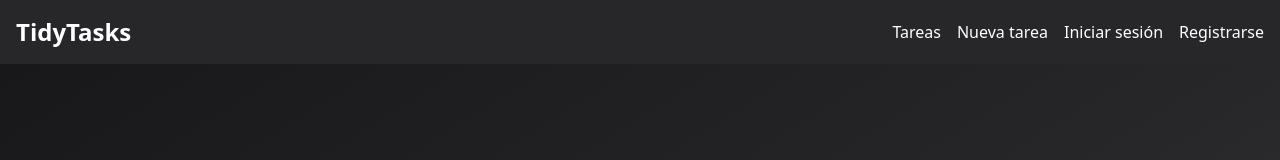
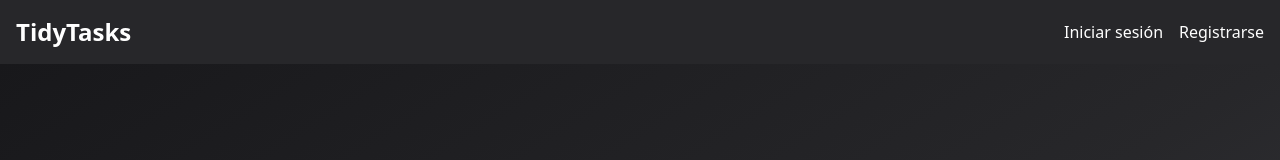
Before and after one commit to Santiago-1505/TidyTask, a React (Vite) app in the folder client/: page / in a window 1280 px wide. Shown: the top 160 px of the page. Built offline with nearby package versions, Linux system fonts and the light colour scheme; no server answers.

Commit message:
fix: no se muestra tareas y agregar tareas hasta que inicie sesion. fix: se corrigio que se llamara infinitamente getTask en useEffect consumiendo recursos

```diff
--- a/client/src/components/Navbar.jsx
+++ b/client/src/components/Navbar.jsx
@@ -17,6 +17,10 @@ function Navbar() {
           TidyTasks
         </Link>
         <ul className="flex gap-4 text-white font-medium items-center">
+
+
+          {isAuthenticated ? (
+            <>
               <li>
                 <Link
                   to="/tasks"
@@ -33,9 +37,6 @@ function Navbar() {
                   Nueva tarea
                 </Link>
               </li>
-
-          {isAuthenticated ? (
-            <>
               <li className="text-sm text-zinc-300">
                 Bienvenido,{" "}
                 <Link
--- a/client/src/pages/HomePage.jsx
+++ b/client/src/pages/HomePage.jsx
@@ -8,7 +8,7 @@ function HomePage() {
 
   useEffect(() => {
     getTasks();
-  }, [getTasks]);
+  }, []);
 
   const pendingTasks = tasks.filter((task) => !task.completed);
   const completedTasks = tasks.filter((task) => task.completed);
```
Lines whose indentation alone changed are shown as unchanged.
